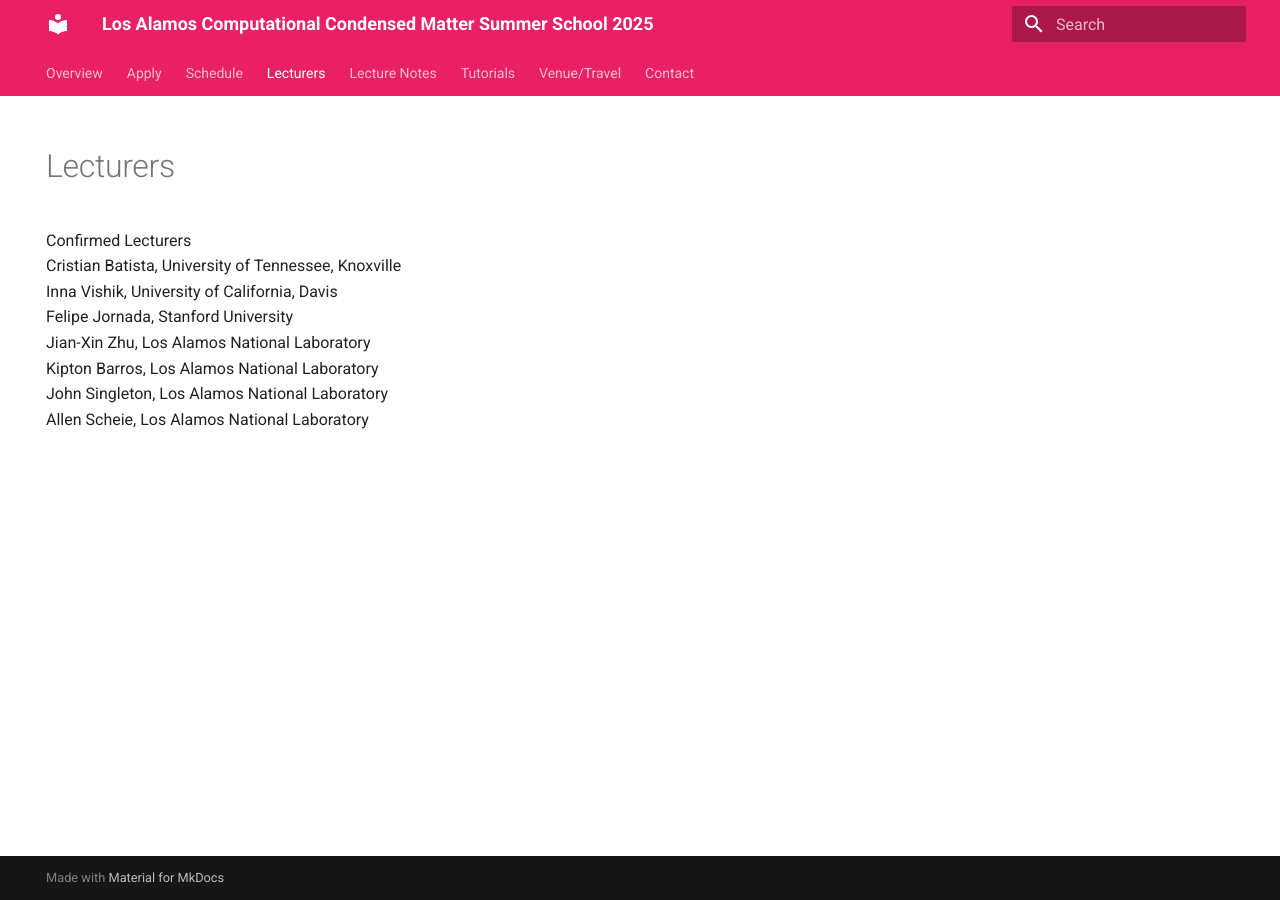
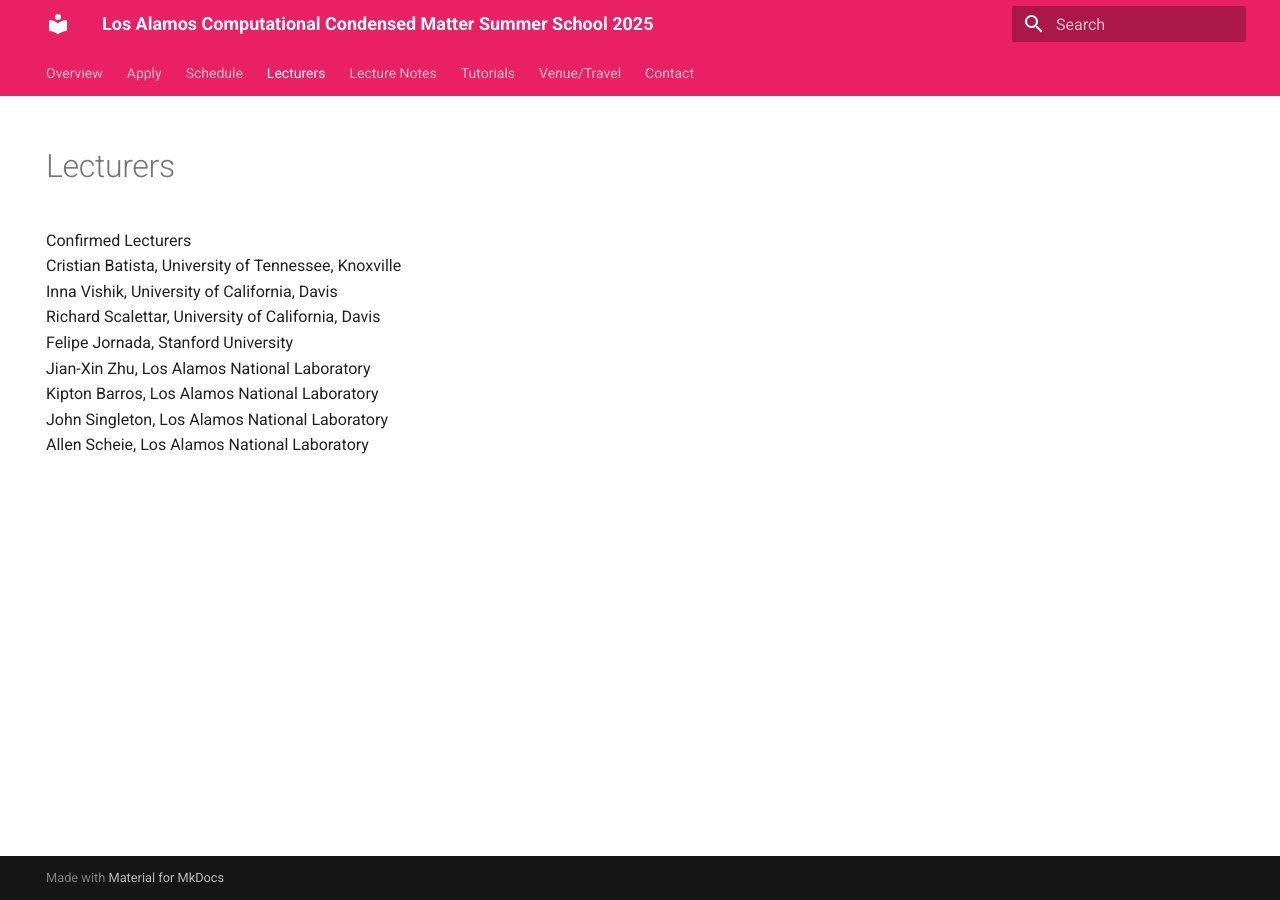
Before and after one commit to LACCMSS/2025, an MkDocs documentation site: the page built from docs/lecturers.md, in a window 1280 px wide. Built offline with MkDocs 1.6.1 and Material for MkDocs 9.7.7, drawn with Linux system fonts in a browser that asks for light colours.

Commit message:
Update lecturers.md

```diff
--- a/docs/lecturers.md
+++ b/docs/lecturers.md
@@ -7,6 +7,7 @@ title: Lecturers
 Confirmed Lecturers
 <br>Cristian Batista, University of Tennessee, Knoxville
 <br>Inna Vishik, University of California, Davis
+<br>Richard Scalettar, University of California, Davis
 <br>Felipe Jornada, Stanford University
 <br>Jian-Xin Zhu, Los Alamos National Laboratory
 <br>Kipton Barros, Los Alamos National Laboratory
```
